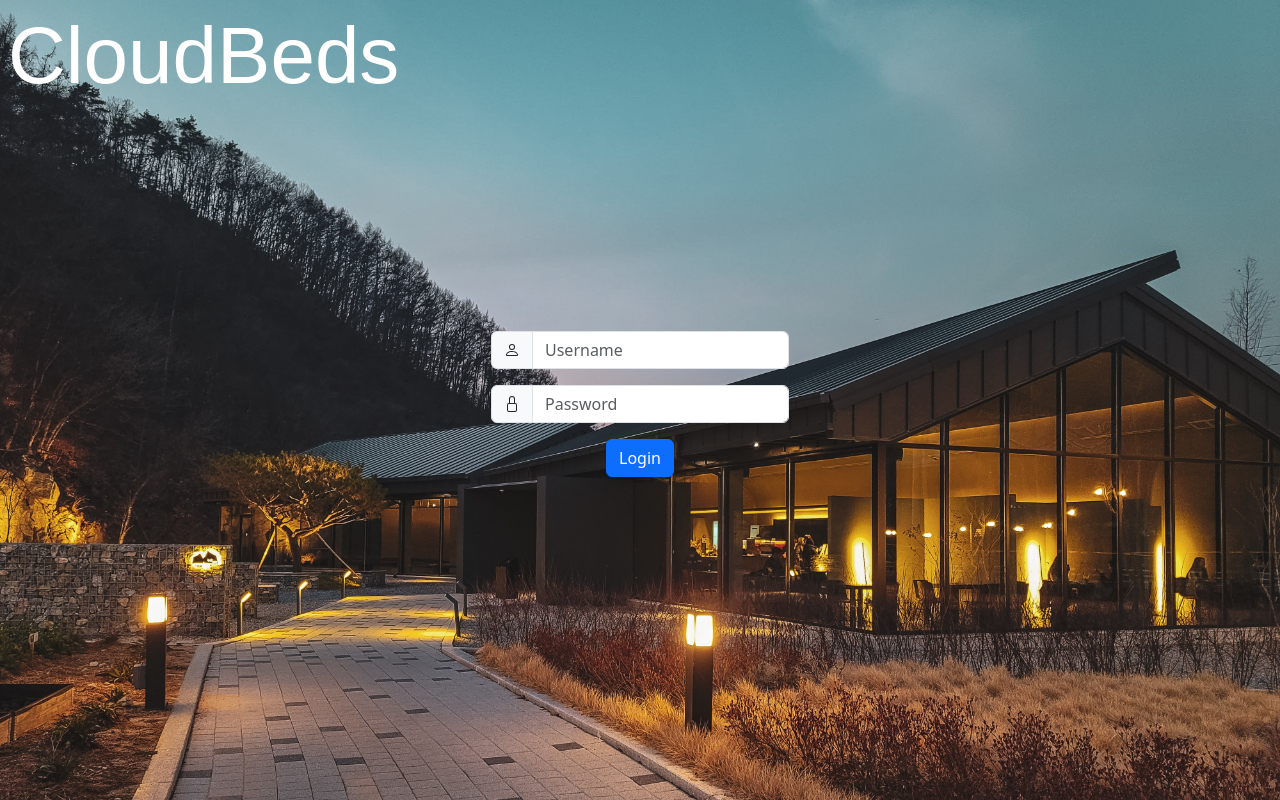
After one commit to raman2106/cloudbeds, a Flask app: template templates/login.html in a window 1280 px wide. The commit adds this page. Run offline with Flask 3, Linux system fonts and the light colour scheme; the template is opened without the code that fills it, so the values that code supplies are empty.

Commit message:
Reimplemented the login, 400 error, and 500 error pages with jinja template

```diff
--- a/app.py
+++ b/app.py
@@ -20,7 +20,7 @@ def home():
   #Log the client's IP'
   client_ip = request.remote_addr
   print(f'Client IP:{client_ip}')#Improvement: Should we log it to a log file?
-  return render_template("home.html")
+  return render_template("login.html")
 
 #Invalid URL
 @app.errorhandler(404)
--- /dev/null
+++ b/templates/base.html
@@ -0,0 +1,41 @@
+
+<!DOCTYPE html>
+<html lang="en">
+    <style>
+        body {
+            background-image: url("../static/app-login-1.jpg");
+            background-repeat: no-repeat;
+            background-size: cover;
+        }
+        input:focus {
+            outline: none;
+        }
+      </style>
+    <head>
+        <meta charset="UTF-8">
+        <meta http-equiv="X-UA-Compatible" content="IE=edge">
+        <meta name="viewport" content="width=device-width, initial-scale=1.0">
+        <title>CloudBeds</title>
+        <link href="https://cdn.jsdelivr.net/npm/bootstrap@5.3.0-alpha3/dist/css/bootstrap.min.css"
+            rel="stylesheet"
+            integrity="sha384-KK94CHFLLe+nY2dmCWGMq91rCGa5gtU4mk92HdvYe+M/SXH301p5ILy+dN9+nJOZ"
+            crossorigin="anonymous">
+        <!-- Fav icon for the app -->
+        <link rel="shortcut icon" type="image/x-icon" href="{{ url_for('static', filename='fav-icon.svg') }}">
+    </head>
+
+    <body>
+        <div class="row p-2">
+            <div class="col-1 text-center display-1 text-white" style="font-family: sans-serif">CloudBeds</div>
+        </div>
+        <div class="container">
+            {% block content %}
+
+            {% endblock %}
+        </div>
+        <script src="https://cdn.jsdelivr.net/npm/bootstrap@5.3.0-alpha3/dist/js/bootstrap.bundle.min.js"
+            integrity="sha384-ENjdO4Dr2bkBIFxQpeoTz1HIcje39Wm4jDKdf19U8gI4ddQ3GYNS7NTKfAdVQSZe"
+            crossorigin="anonymous">
+        </script>
+    </body>
+</html>
--- /dev/null
+++ b/templates/login.html
@@ -0,0 +1,26 @@
+{% extends "base.html" %}
+{% block content %}
+    <div class="d-flex align-items-center justify-content-center" style="height: 75vh">
+        <form>
+            <div class="input-group mb-3">
+                <span class="input-group-text">
+                <svg xmlns="http://www.w3.org/2000/svg" width="16" height="16" fill="currentColor" class="bi bi-person" viewBox="0 0 16 16">
+                    <path d="M8 8a3 3 0 1 0 0-6 3 3 0 0 0 0 6Zm2-3a2 2 0 1 1-4 0 2 2 0 0 1 4 0Zm4 8c0 1-1 1-1 1H3s-1 0-1-1 1-4 6-4 6 3 6 4Zm-1-.004c-.001-.246-.154-.986-.832-1.664C11.516 10.68 10.289 10 8 10c-2.29 0-3.516.68-4.168 1.332-.678.678-.83 1.418-.832 1.664h10Z"/>
+                </svg>
+                </span>
+                <input type="email" class="form-control" placeholder="Username" required>
+            </div>
+            <div class="input-group mb-3">
+                <span class="input-group-text">
+                <svg xmlns="http://www.w3.org/2000/svg" width="16" height="16" fill="currentColor" class="bi bi-lock" viewBox="0 0 16 16">
+                    <path d="M8 1a2 2 0 0 1 2 2v4H6V3a2 2 0 0 1 2-2zm3 6V3a3 3 0 0 0-6 0v4a2 2 0 0 0-2 2v5a2 2 0 0 0 2 2h6a2 2 0 0 0 2-2V9a2 2 0 0 0-2-2zM5 8h6a1 1 0 0 1 1 1v5a1 1 0 0 1-1 1H5a1 1 0 0 1-1-1V9a1 1 0 0 1 1-1z"/>
+                </svg>
+                </span>
+                <input type="password" class="form-control" id="userpassword" placeholder="Password" required>
+            </div>
+            <div class="col-auto d-flex justify-content-center">
+                <button type="submit" class="btn btn-primary mb-3">Login</button>
+            </div>
+            </form>
+    </div>
+{% endblock %}
```
Also changed, not shown: templates/404.html (+9 -5 lines), templates/500.html (+9 -5 lines).
